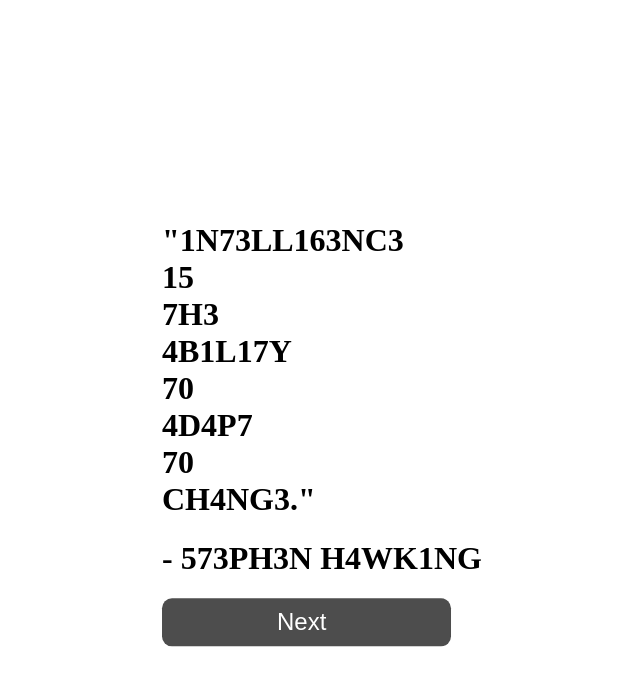
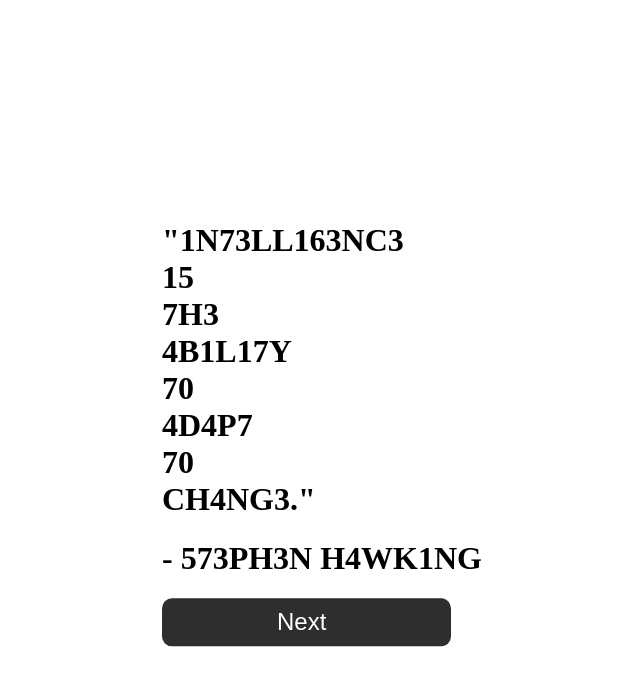
Before and after one commit to reuelrai/Quest, a React (Vite) app: page / in a window 1280 px wide. In both pictures the pointer is over the button "Next". Shown: the top 686 px of the page, without its empty margins (318-958 px from the left). Built offline with nearby package versions, Linux system fonts and the light colour scheme.

Commit message:
small changes

```diff
--- a/src/App.css
+++ b/src/App.css
@@ -18,6 +18,6 @@
 }
 
 .button:hover{
-  background-color: hsl(0, 0%, 30%);
+  background-color: hsl(0, 0%, 18%);
   cursor: pointer;
 }
```
